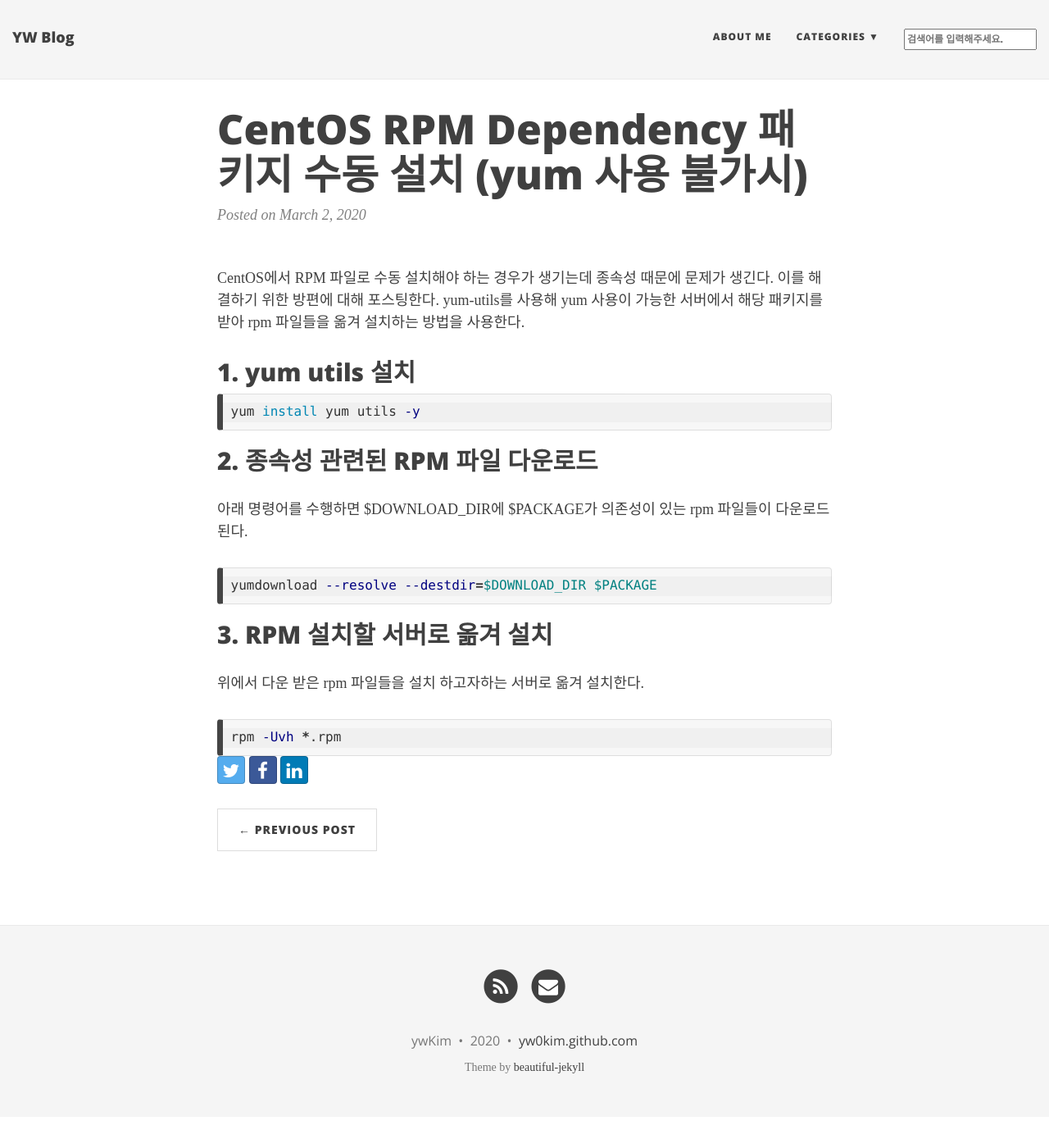
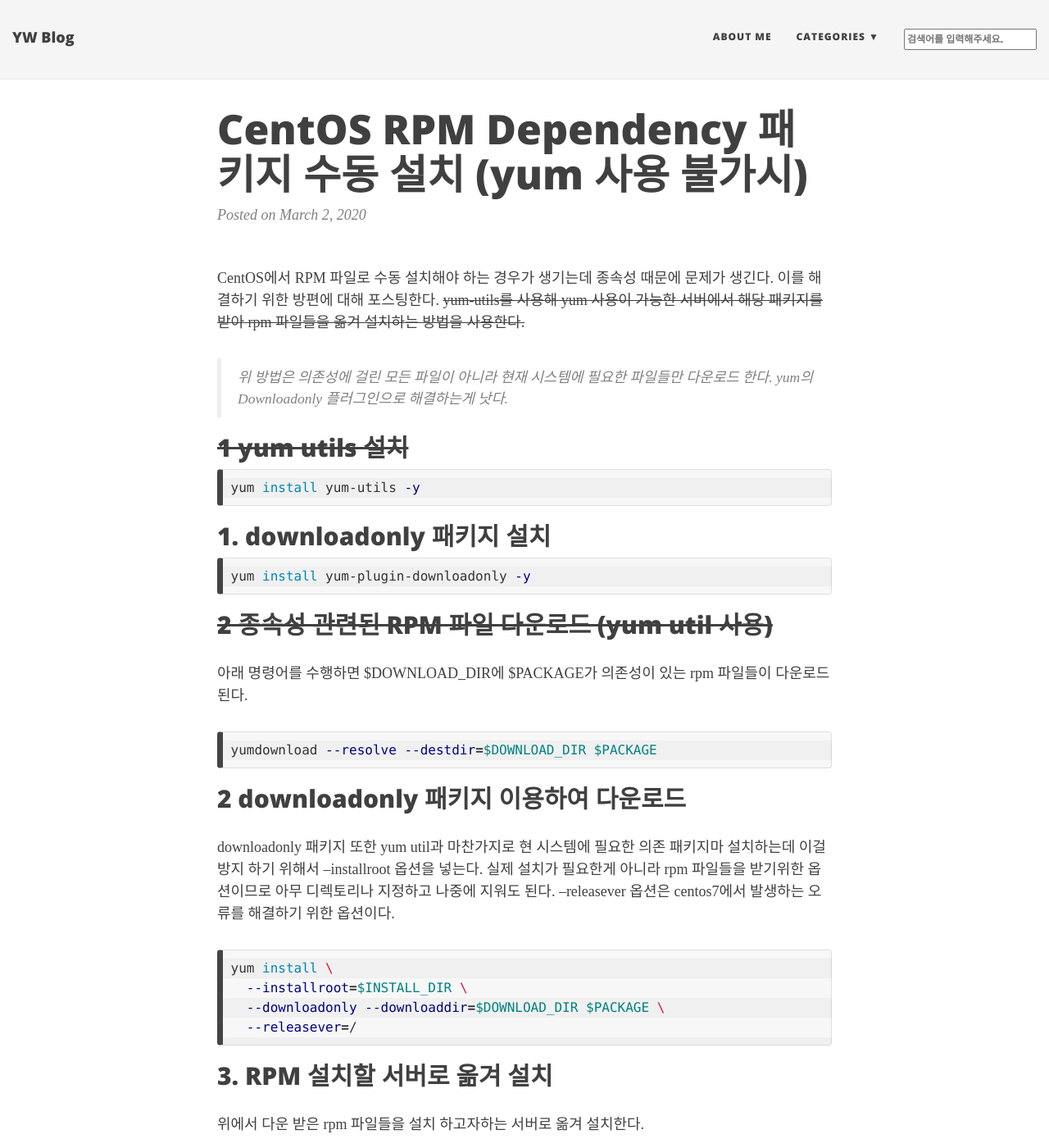
Before and after one commit to yw0kim/yw0kim.github.io, a Jekyll site: the page built from _posts/2020-03-02-CentOS-rpm-dependency-resolve.md, in a window 1280 px wide and 1400 px high. Shown: the whole window at 82% size. Built offline with Jekyll 4.4.1, drawn with Linux system fonts in a browser that asks for light colours; nearby versions of some CDN libraries; some web fonts are replaced.

Commit message:
Rpm post downloadonly revert

````diff
--- a/_posts/2020-03-02-CentOS-rpm-dependency-resolve.md
+++ b/_posts/2020-03-02-CentOS-rpm-dependency-resolve.md
@@ -6,20 +6,40 @@ category: OS
 
 CentOS에서 RPM 파일로 수동 설치해야 하는 경우가 생기는데 종속성 때문에 문제가 생긴다.
 이를 해결하기 위한 방편에 대해 포스팅한다.
-yum-utils를 사용해 yum 사용이 가능한 서버에서 해당 패키지를 받아 rpm 파일들을 옮겨 설치하는 방법을 사용한다.
+~~yum-utils를 사용해 yum 사용이 가능한 서버에서 해당 패키지를 받아 rpm 파일들을 옮겨 설치하는 방법을 사용한다.~~
 
-## 1. yum utils 설치
+> 위 방법은 의존성에 걸린 모든 파일이 아니라 현재 시스템에 필요한 파일들만 다운로드 한다.
+ yum의 Downloadonly 플러그인으로 해결하는게 낫다.
+
+## ~~1 yum utils 설치~~
 
 ~~~bash
-yum install yum utils -y
+yum install yum-utils -y
 ~~~
 
-## 2. 종속성 관련된 RPM 파일 다운로드
+## 1. downloadonly 패키지 설치
+
+~~~bash
+yum install yum-plugin-downloadonly -y
+~~~
+
+## ~~2 종속성 관련된 RPM 파일 다운로드 (yum util 사용)~~
 
 아래 명령어를 수행하면 $DOWNLOAD_DIR에 $PACKAGE가 의존성이 있는 rpm 파일들이 다운로드 된다.
 
 ```bash
 yumdownload --resolve --destdir=$DOWNLOAD_DIR $PACKAGE
+```
+
+## 2 downloadonly 패키지 이용하여 다운로드
+
+downloadonly 패키지 또한 yum util과 마찬가지로 현 시스템에 필요한 의존 패키지마 설치하는데 이걸 방지 하기 위해서 --installroot 옵션을 넣는다. 실제 설치가 필요한게 아니라 rpm 파일들을 받기위한 옵션이므로 아무 디렉토리나 지정하고 나중에 지워도 된다. --releasever 옵션은 centos7에서 발생하는 오류를 해결하기 위한 옵션이다.
+
+```bash
+yum install \
+  --installroot=$INSTALL_DIR \
+  --downloadonly --downloaddir=$DOWNLOAD_DIR $PACKAGE \
+  --releasever=/
 ```
 
 ## 3. RPM 설치할 서버로 옮겨 설치
````
